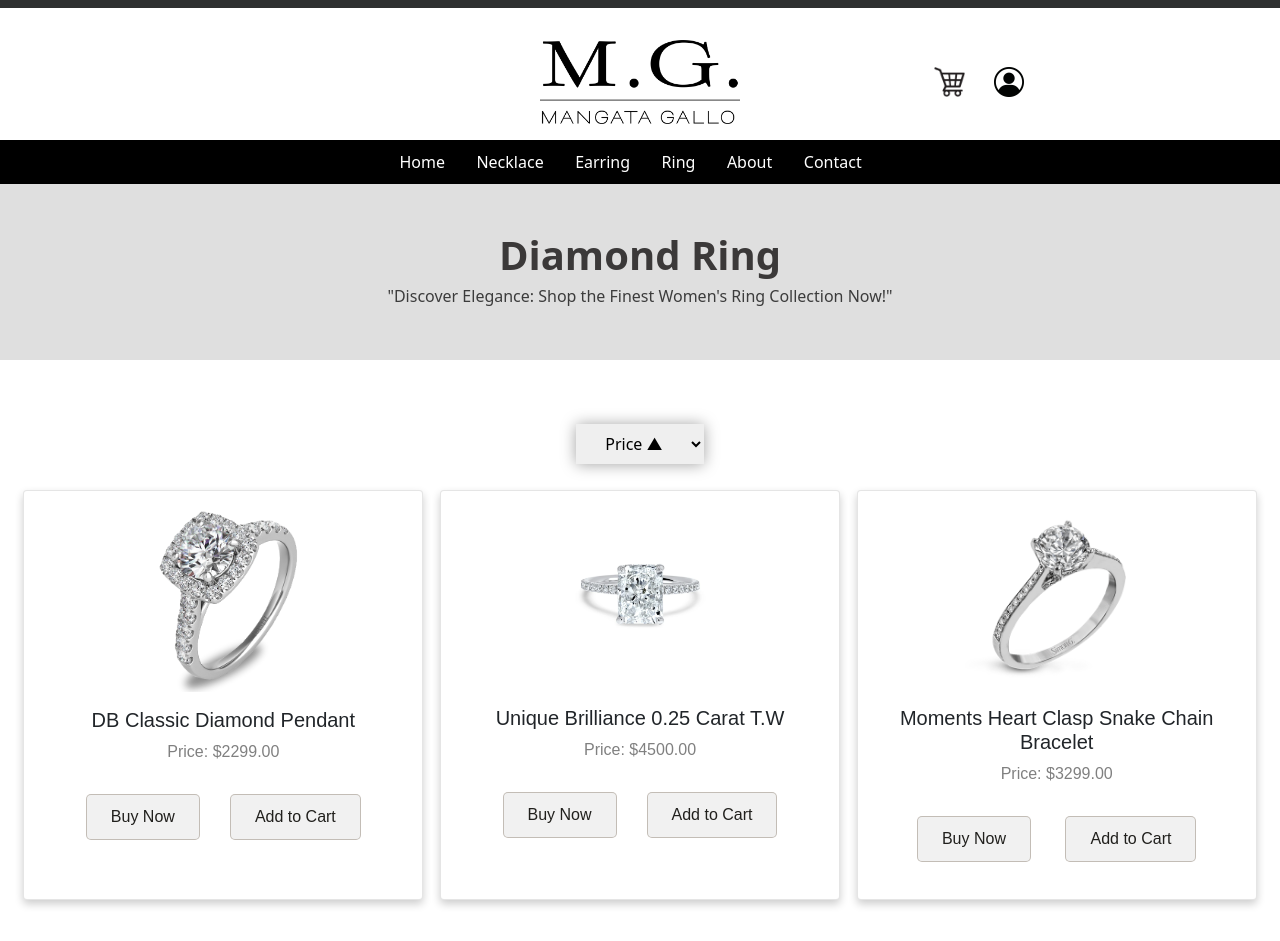
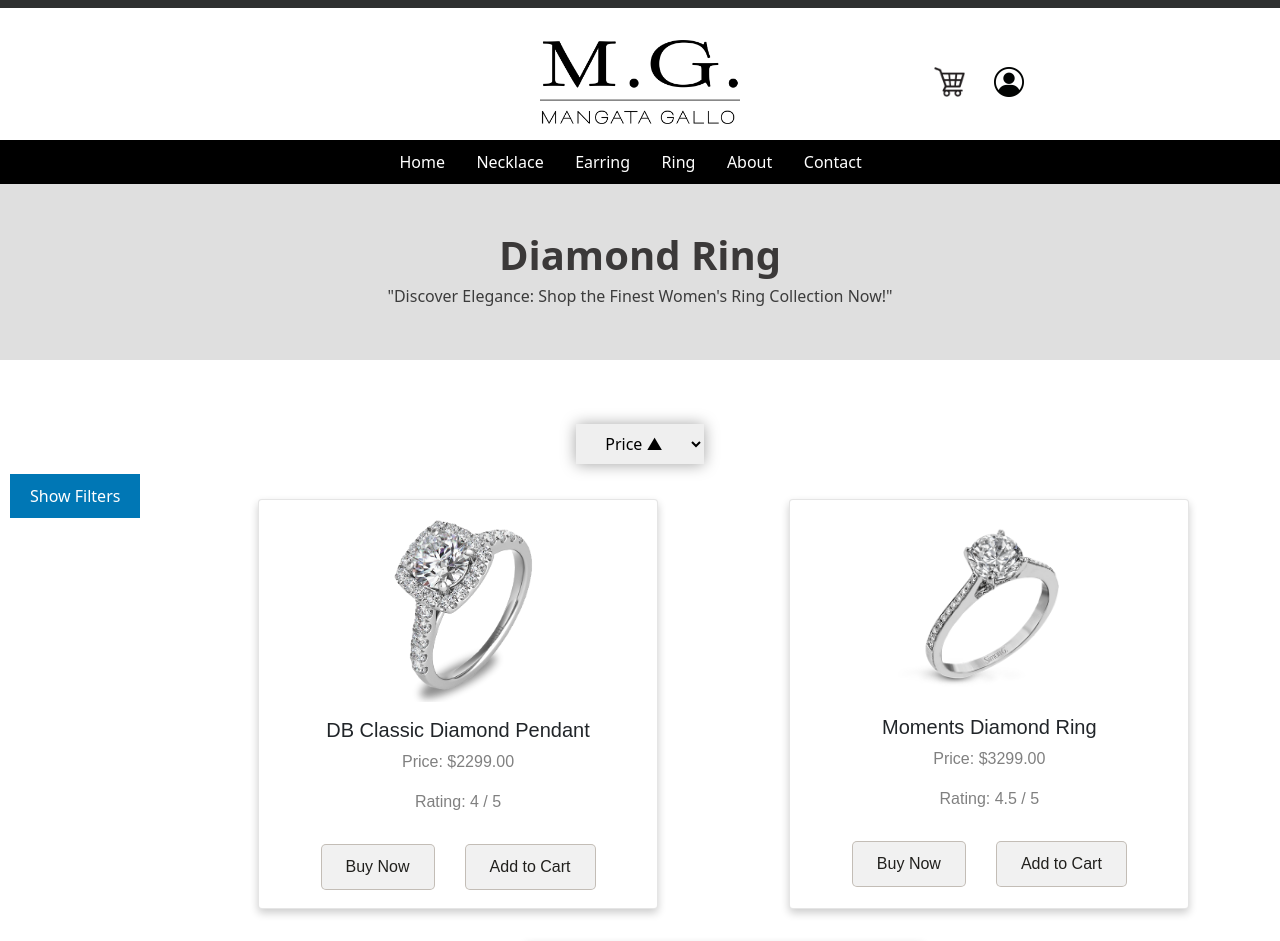
Before and after one commit to caylanwilcox/JewelryBusiness.React, a React (Create React App) app: page /Ring in a window 1280 px wide. Shown: the top 941 px of the page. Built offline with nearby package versions, Linux system fonts and the light colour scheme.

Commit message:
Filter and Buy now feature added

```diff
--- a/src/App.js
+++ b/src/App.js
@@ -7,13 +7,15 @@ import About from "./About"
 import ShoppingCart from './ShoppingCart';
 import Contact from './Contact'
 import {Routes, Route } from 'react-router-dom';
-
+import {useState} from 'react';
+import BuyNowPage from "./BuyNowPage"
 // In Necklace.js
 import Sidebar from './Sidebar'; // Adjust the path as necessary
 
 import { FilterProvider } from './FilterContext';
 
 function App() {
+
   return (
 
 
@@ -28,6 +30,7 @@ function App() {
         <Route path="/ShoppingCart" element={<ShoppingCart/>} />
         <Route path="/about" element={<About />} />
         <Route path="/Contact" element={<Contact/>}/>
+        <Route path="/buy-now" element={<BuyNowPage />} />
       </Routes>
       </FilterProvider>
   );
--- /dev/null
+++ b/src/BuyNowPage.js
@@ -0,0 +1,44 @@
+import React, { useContext } from 'react';
+import { FilterContext } from './FilterContext'; // Adjust the import path as necessary
+import './cssFiles/BuyNowPage.css';
+import Header from './Homepage/Header'
+import Footer from './Homepage/Footer'
+const BuyNowPage = () => {
+    const { selectedProduct } = useContext(FilterContext);
+
+    if (!selectedProduct) {
+        return (
+            <>
+                <Header />
+                <div className="buy-now-container">No product selected.</div>
+            </>
+        );
+    }
+
+    return (
+        <>
+            <Header />
+            <div className="buy-now-container">
+                <div className="product-details">
+                    <div className="product-image">
+                        <img src={selectedProduct.imageUrl} alt={selectedProduct.name} />
+                    </div>
+                    <div className="product-purchase-info">
+                        <div className="product-info">
+                            <h2 className="product-title">{selectedProduct.name}</h2>
+                            <p className="product-price">Price: ${selectedProduct.price.toFixed(2)}</p>
+                            {/* Additional product details here */}
+                        </div>
+                        <div className="payment-buttons">
+                            <button className="stripe-payment-button">Pay with Stripe</button>
+                            <button className="paypal-payment-button">Pay with PayPal</button>
+                        </div>
+                    </div>
+                </div>
+            </div>
+            <Footer/>
+        </>
+    );
+};
+
+export default BuyNowPage;
--- a/src/DropdownMenu.js
+++ b/src/DropdownMenu.js
@@ -1,7 +1,9 @@
-import React, { useState } from 'react';
+import React, { useState, useContext } from 'react';
 import './cssFiles/shop.css';
+import {FilterContext} from './FilterContext'
 function DropdownMenu() {
-  const [selectedOption, setSelectedOption] = useState('option1');
+  const { selectedOption, setSelectedOption }=useContext(FilterContext)
+
 
   const handleChange = (event) => {
     setSelectedOption(event.target.value);
@@ -10,7 +12,7 @@ function DropdownMenu() {
     <select value={selectedOption} onChange={handleChange} className='DropdownMenu'>
       <option value="option1">Price &#9650; </option>
       <option value="option2">Price &#9660;</option>
-      <option value="option3">Free Shipping</option>
+
     </select>
   );
 }
--- a/src/Earring.js
+++ b/src/Earring.js
@@ -1,78 +1,119 @@
+import React, { useContext } from 'react';
 import Header from './Homepage/Header';
 import Footer from './Homepage/Footer';
+import DropdownMenu from './DropdownMenu';
+import { useNavigate } from 'react-router-dom';
+import { FilterContext } from './FilterContext';
+
+// Import your earring images
+import Earring1 from './images/istockphoto-1390616610-612x612.jpg';
 import Earring2 from './images/5a58454b-e9e3-44aa-9256-da9dadaf2c2c.jpg.800x800_q85_background.jpg';
 import Asset from './images/Brilliance-Fine-Jewelry-0-25-Carat-T-W-Diamond-Stud-Earring-in-14K-White-Gold-I-J-I2-I3_058e720d-1d2d-4cdc-ba01-43839c6c41bb.8aff135d7c224ddd2aa7bef6656563e6.webp';
-import './cssFiles/Necklace.css';
-import Earring1 from './images/istockphoto-1390616610-612x612.jpg';
-import DropdownMenu from './DropdownMenu';
-const necklaces = [
+
+// Import CSS
+import Sidebar from './Sidebar';
+
+const earrings = [
   {
     id: 1,
-      name: 'DB Classic  Diamond Pendant',
+    name: 'DB Classic Diamond Earring',
     price: 1599,
     imageUrl: Earring1,
+    material: ['silver'],
+    rating: 4.5,
   },
   {
     id: 2,
-      name: 'Unique Brilliance 0.25 Carat T.W ',
+    name: 'Unique Brilliance 0.25 Carat T.W',
     price: 999,
-      imageUrl: Earring2,
+    imageUrl: Earring2,   material: ['gold'], rating: 4.5,
   },
   {
     id: 3,
-      name: 'Moments Heart Clasp Snake Chain Bracelet ',
+    name: 'Elegant Diamond Stud',
     price: 2299,
-      imageUrl: Asset,
+    imageUrl: Asset,   material: ['silver'], rating: 5,
   },
+  // Add more earring objects as needed
+];
 
-    // Add more necklace objects as needed
-  ];
-function Earring(){
-    return(
+function Earring() {
+  const { filters, setSelectedProduct, selectedOption } = useContext(FilterContext);
+  const navigate = useNavigate();
+
+  const handleBuyNow = (earring) => {
+    setSelectedProduct(earring);
+    navigate('/buy-now');
+  };
+
+  const filteredEarrings = earrings
+  .filter(earring => {
+    // Apply price filter
+    const minPrice = filters.price.min || 0;
+    const maxPrice = filters.price.max || Infinity;
+    const priceMatch = earring.price >= minPrice && earring.price <= maxPrice;
+
+    // Apply rating filter
+    const ratingMatch = filters.rating ? earring.rating >= filters.rating : true;
+
+    const materialMatch = earring.material.every(material => filters.material[material]);
+
+    return priceMatch && ratingMatch && materialMatch;
+  })
+  .sort((a, b) => {
+    // Apply sorting based on sortPreference
+    if (selectedOption === 'option1') {
+      return a.price - b.price; // Sort by price ascending
+    } else if (selectedOption === 'option2') {
+      return b.price - a.price; // Sort by price descending
+    }
+    return 0; // Default case or no sorting
+  });
+
+
+  return (
     <>
-        <Header/>
-        <section clasName="filter"></section>
+      <Header />
+      <section className="filter"></section>
       <div className='titleBck'>
         <div>
-    <h1 className='Title'>Diamond Earring</h1>
+          <h1 className='Title'>Diamond Earrings</h1>
           <h5 className='titleHeading'>"Discover Elegance: Shop the Finest Women's Earring Collection Now!"</h5>
         </div>
       </div>
-    <div className='dropNav'><DropdownMenu/></div>
+      <div className='dropNav'><DropdownMenu /></div>
+      <div className='pageContent'>
+        <Sidebar />
       <section className="Shop">
-
-    {necklaces.map((necklace) => (
-
-      <article>
-  <div key={necklace.id} className="headingCardContainer">
-
+        {filteredEarrings.map((earring) => (
+          <article key={earring.id} className="headingCardContainer">
             <div className="card">
-      <img src={necklace.imageUrl} alt={necklace.name} />
+              <img src={earring.imageUrl} alt={earring.name} />
               <div className="card-body">
                 <div className="card-title">
-          <h5>{necklace.name}</h5>
+                  <h5>{earring.name}</h5>
                 </div>
-        <p className="card-text">Price: ${necklace.price.toFixed(2)}</p>
+                <p className="card-text">Price: ${earring.price.toFixed(2)}</p>
+                <p className="card-rating">Rating: {earring.rating} / 5</p>
                 <div className="card-btn-container">
-          <a href="#" className="card-btn buy-now">
+                  <button onClick={() => handleBuyNow(earring)} className="card-btn buy-now">
                     Buy Now
-          </a>
+                  </button>
                   <button className="card-btn add-to-cart">
                     Add to Cart
                   </button>
                 </div>
               </div>
-    </div>
+
             </div>
           </article>
 
         ))}
       </section>
-
-        <Footer/>
+      </div>
+      <Footer />
     </>
-
-    )
+  );
 }
 
-export default Earring
+export default Earring;
--- a/src/FilterContext.js
+++ b/src/FilterContext.js
@@ -15,8 +15,11 @@ export const FilterProvider = ({ children }) => {
 
       silver: true
     }
+
   });
-
+  const [selectedOption, setSelectedOption] = useState('option1');
+  const [selectedProduct, setSelectedProduct] = useState(null);
+  //you want to create a function that will update the filters without errasing all the other values in the state
   const updateFilters = (filterName, value) => {
     setFilters(prevFilters => ({
       ...prevFilters,
@@ -25,7 +28,7 @@ export const FilterProvider = ({ children }) => {
   };
 
   return (
-    <FilterContext.Provider value={{ filters, updateFilters }}>
+    <FilterContext.Provider value={{ filters, updateFilters,selectedOption, setSelectedOption ,selectedProduct, setSelectedProduct }}>
       {children}
     </FilterContext.Provider>
   );
--- a/src/Homepage/MainContent.js
+++ b/src/Homepage/MainContent.js
@@ -18,7 +18,7 @@ const MainContent = () => {
             <div className="bannertext">
               <p>
                 Dazzle with Timeless Elegance – A Collection of Beautiful Necklaces that Will Elevate Your Style.{" "}
-                <span className="buyNow"><a href="/Necklace">Shop Now</a> -&gt;</span>
+
               </p>
             </div>
           </div>
@@ -36,14 +36,7 @@ const MainContent = () => {
               <div className="card-body">
                 <div className="card-title"><h5>Round Diamond Earrings</h5></div>
                 <p className="card-text">18K White Gold</p>
-                <div className="card-btn-container">
-                  <a href="#" className="card-btn buy-now">
-                    Buy Now
-                  </a>
-                  <button className="card-btn add-to-cart">
-                    Add to Cart
-                  </button>
-                </div>
+
               </div>
             </div>
             </Link>
@@ -58,14 +51,7 @@ const MainContent = () => {
               <div className="card-body">
                 <h5 className="card-title">Petite Twist Diamond Engagement</h5>
                 <p className="card-text">Beautiful 14k White Gold</p>
-                <div className="card-btn-container">
-                  <a href="#" className="card-btn buy-now">
-                    Buy Now
-                  </a>
-                  <button className="card-btn add-to-cart">
-                    Add to Cart
-                  </button>
-                </div>
+
               </div>
             </div>
             </Link>
@@ -80,14 +66,7 @@ const MainContent = () => {
               <div className="card-body">
                 <div className="card-title" ><h5> Round Brilliant Diamond Pendant</h5></div>
                 <p> Classic round brilliant diamond pendant.</p>
-                <div className="card-btn-container">
-                  <a href="#" className="card-btn buy-now">
-                    Buy Now
-                  </a>
-                  <button className="card-btn add-to-cart">
-                    Add to Cart
-                  </button>
-                </div>
+
               </div>
             </div>
             </Link>
--- a/src/Necklace.js
+++ b/src/Necklace.js
@@ -1,4 +1,4 @@
-import React, {useContext} from 'react';
+import React, { useContext } from 'react';
 import Footer from './Homepage/Footer'
 import Header from './Homepage/Header'
 import necklaz from './images/N102186_01.jpg';
@@ -9,7 +9,7 @@ import DropdownMenu from './DropdownMenu';
 import './cssFiles/sidebar.css';
 // In Necklace.js
 import Sidebar from './Sidebar';
-
+import { useNavigate } from 'react-router-dom';
 import { FilterContext } from './FilterContext';
 
 const necklaces = [
@@ -19,7 +19,7 @@ const necklaces = [
     price: 3359,
     rating: 5,
     imageUrl: necklaz,
-    material: [ 'silver']
+    material: ['silver']
   },
   {
     id: 2,
@@ -27,7 +27,7 @@ const necklaces = [
     price: 1599,
     imageUrl: Asset,
     rating: 3.5,
-    material: [ 'gold']
+    material: ['gold']
   },
   {
     id: 3,
@@ -35,7 +35,7 @@ const necklaces = [
     price: 1150,
     imageUrl: SnakeChain,
     rating: 4.5,
-    material:[ 'silver'],
+    material: ['silver'],
   },
 
   // Add more necklace objects as needed
@@ -43,7 +43,13 @@ const necklaces = [
 
 const Necklace = () => {
   // Sort the necklaces array by price in ascending order
-  const { filters } = useContext(FilterContext);
+  const { filters, setSelectedProduct, selectedOption, selectedProduct } = useContext(FilterContext);
+  const navigate = useNavigate();
+
+  const handleBuyNow = (product) => {
+    setSelectedProduct(product);
+    navigate('/buy-now');
+  };
   const filteredNecklaces = necklaces
     .filter(necklace => {
       // Apply price filter
@@ -58,7 +64,16 @@ const filteredNecklaces = necklaces
 
       return priceMatch && ratingMatch && materialMatch;
     })
-.sort((a, b) => a.price - b.price);
+    .sort((a, b) => {
+      // Apply sorting based on sortPreference
+      if (selectedOption === 'option1') {
+        return a.price - b.price; // Sort by price ascending
+      } else if (selectedOption === 'option2') {
+        return b.price - a.price; // Sort by price descending
+      }
+      return 0; // Default case or no sorting
+    });
+
 
   return (
     <>
@@ -69,9 +84,9 @@ const filteredNecklaces = necklaces
           <h5 className='titleHeading'>"Discover Elegance: Shop the Finest Women's Necklaces Collection Now!"</h5>
         </div>
       </div>
-      <div className='dropNav'><DropdownMenu/></div>
+      <div className='dropNav'><DropdownMenu /></div>
       <div className='pageContent'>
-        <Sidebar/>
+        <Sidebar />
         <section className="Shop">
           {filteredNecklaces.map((necklace) => (
             <article key={necklace.id} className="headingCardContainer">
@@ -84,9 +99,9 @@ const filteredNecklaces = necklaces
                   <p className="card-text">Price: ${necklace.price.toFixed(2)}</p>
                   <p className="card-rating">Rating: {necklace.rating} / 5</p>
                   <div className="card-btn-container">
-                    <a href="#" className="card-btn buy-now">
+                    <button onClick={() => handleBuyNow(necklace)} className="card-btn buy-now">
                       Buy Now
-                    </a>
+                    </button>
                     <button className="card-btn add-to-cart">
                       Add to Cart
                     </button>
@@ -97,7 +112,7 @@ const filteredNecklaces = necklaces
           ))}
         </section>
       </div>
-      <Footer/>
+      <Footer />
     </>
   );
 };
--- a/src/RatingFilter.js
+++ b/src/RatingFilter.js
@@ -19,7 +19,7 @@ const RatingFilter = () => {
         value={filters.rating || 0}
         onChange={(e) => handleChange(e.target.value)}
       />
-      <div>Selected Rating: {filters.rating || 'None'}</div>
+      <div>Selected Rating: {filters.rating || ' '} / 5 </div>
     </div>
   );
 };
--- a/src/Ring.js
+++ b/src/Ring.js
@@ -1,78 +1,111 @@
+import React, { useContext } from 'react';
 import Header from './Homepage/Header';
 import Footer from './Homepage/Footer';
 import DropdownMenu from './DropdownMenu';
 import weddingRing from './images/wedding-ring-custom-engagement-rings-wedding-bands-diamond-jewelry-37.png';
 import ring1 from './images/radiant_.png';
 import ring2 from './images/TR713_WHITE_18K_SEMI.png';
+import Sidebar from './Sidebar';
+import { useNavigate } from 'react-router-dom';
+import { FilterContext } from './FilterContext';
+
+import './cssFiles/sidebar.css';
 const necklaces = [
     {
       id: 1,
       name: 'DB Classic  Diamond Pendant',
       price: 2299,
-      imageUrl: weddingRing,
+      rating: 4,
+      imageUrl: weddingRing, material: ['silver']
     },
     {
       id: 2,
-      name: 'Unique Brilliance 0.25 Carat T.W ',
+      name: 'Unique Brilliance 0.25 Carat T.W ',    rating: 5,
       price: 4500,
-      imageUrl: ring1,
+      imageUrl: ring1, material: ['silver']
     },
     {
       id: 3,
-      name: 'Moments Heart Clasp Snake Chain Bracelet ',
-      price: 3299,
-      imageUrl: ring2,
+      name: 'Moments Diamond Ring',
+      price: 3299,    rating: 4.5,
+      imageUrl: ring2,    material: ['silver'],
     },
 
     // Add more necklace objects as needed
   ];
 function Ring(){
-    return(
+  const { filters, setSelectedProduct, selectedOption, selectedProduct } = useContext(FilterContext);
+  const navigate = useNavigate();
+
+  const handleBuyNow = (product) => {
+    setSelectedProduct(product);
+    navigate('/buy-now');
+  };
+  const filteredRings = necklaces
+    .filter(rings => {
+      // Apply price filter
+      const minPrice = filters.price.min || 0;
+      const maxPrice = filters.price.max || Infinity;
+      const priceMatch = rings.price >= minPrice && rings.price <= maxPrice;
+
+      // Apply rating filter
+      const ratingMatch = filters.rating ? rings.rating >= filters.rating : true;
+
+      const materialMatch = rings.material.every(material => filters.material[material]);
+
+      return priceMatch && ratingMatch && materialMatch;
+    })
+    .sort((a, b) => {
+      // Apply sorting based on sortPreference
+      if (selectedOption === 'option1') {
+        return a.price - b.price; // Sort by price ascending
+      } else if (selectedOption === 'option2') {
+        return b.price - a.price; // Sort by price descending
+      }
+      return 0; // Default case or no sorting
+    });
+
+    return (
       <>
-        <Header/>
-        <section clasName="filter"></section>
+        <Header />
+        <section className="filter"></section>
         <div className='titleBck'>
           <div>
             <h1 className='Title'>Diamond Ring</h1>
             <h5 className='titleHeading'>"Discover Elegance: Shop the Finest Women's Ring Collection Now!"</h5>
           </div>
         </div>
-    <div className='dropNav'><DropdownMenu/></div>
+        <div className='dropNav'><DropdownMenu /></div>
+        <div className='pageContent'>
+          <Sidebar />
           <section className="Shop">
-
-    {necklaces.map((necklace) => (
-
-      <article>
-  <div key={necklace.id} className="headingCardContainer">
-
+            {filteredRings.map((ring) => (
+              <article key={ring.id} className="headingCardContainer">
                 <div className="card">
-      <img src={necklace.imageUrl} alt={necklace.name} />
+                  <img src={ring.imageUrl} alt={ring.name} />
                   <div className="card-body">
                     <div className="card-title">
-          <h5>{necklace.name}</h5>
+                      <h5>{ring.name}</h5>
                     </div>
-        <p className="card-text">Price: ${necklace.price.toFixed(2)}</p>
+                    <p className="card-text">Price: ${ring.price.toFixed(2)}</p>
+                    <p className="card-rating">Rating: {ring.rating} / 5</p>
                     <div className="card-btn-container">
-          <a href="#" className="card-btn buy-now">
+                      <button onClick={() => handleBuyNow(ring)} className="card-btn buy-now">
                         Buy Now
-          </a>
+                      </button>
                       <button className="card-btn add-to-cart">
                         Add to Cart
                       </button>
                     </div>
                   </div>
                 </div>
-  </div>
               </article>
-
             ))}
           </section>
-
-        <Footer/>
+        </div>
+        <Footer />
       </>
-
-    )
+    );
   }
 
-
-export default Ring
+  export default Ring;
--- a/src/Sidebar.js
+++ b/src/Sidebar.js
@@ -1,18 +1,30 @@
-import React from 'react';
+import React, { useState } from 'react';
 import RatingFilter from './RatingFilter';
 import PriceFilter from './PriceFilter';
-import NecklaceSizeFilter from './NecklaceSizeFilter';
+
 import MaterialFilter from './MaterialFilter';
 
 const Sidebar = () => {
+  const [isFilterVisible, setIsVisible]=useState(false)
+  function toggleVisibility(){
+    setIsVisible(!isFilterVisible)
+  }
   return (
     <div className="sideBarContainer">
+      <button onClick={toggleVisibility}>
+        {isFilterVisible ? 'Hide Filters' : 'Show Filters'}
+      </button>
+
+      {isFilterVisible && (
+        <>
           <RatingFilter />
           <PriceFilter />
-
           <MaterialFilter />
           {/* Other sidebar content */}
+        </>
+      )}
     </div>
   );
 };
+
 export default Sidebar;
--- /dev/null
+++ b/src/cssFiles/BuyNowPage.css
@@ -0,0 +1,87 @@
+.buy-now-container {
+    max-width: 1024px;
+    margin: 2rem auto;
+    padding: 1rem;
+    background-color: #f9f9f9; /* soft background color */
+    border-radius: 8px;
+    box-shadow: 0 4px 6px rgba(0, 0, 0, 0.1);
+    display: flex;
+    flex-direction: column;
+    align-items: center;
+}
+
+.product-details {
+    display: flex;
+    align-items: flex-start;
+    justify-content: center;
+    padding: 1rem;
+    width: 100%;
+}
+
+.product-image {
+    flex: 1;
+    padding: 1rem;
+}
+
+.product-image img {
+    max-width: 100%;
+    height: auto;
+    border-radius: 4px;
+}
+
+.product-purchase-info {
+    flex: 2;
+    display: flex;
+    flex-direction: column;
+    padding: 1rem;
+}
+
+.product-info {
+    margin-bottom: 2rem;
+}
+
+.product-title {
+    font-size: 1.75rem;
+    color: #333;
+    margin-bottom: 0.5rem;
+}
+
+.product-price {
+    font-size: 1.5rem;
+    color: #666;
+}
+
+.payment-buttons {
+    display: flex;
+    justify-content: flex-end;
+    gap: 1rem;
+}
+
+.stripe-payment-button, .paypal-payment-button {
+    border: none;
+    padding: 12px 24px;
+    border-radius: 4px;
+    cursor: pointer;
+    font-size: 1rem;
+    font-weight: bold;
+    transition: opacity 0.3s ease;
+}
+
+.stripe-payment-button {
+    background-color: #f1f1f1; /* Blue background */
+    border: solid 1px #d2b48cbc;
+    color:#6f5635;; /* White text */
+    padding: 10px 24px; /* Some padding */
+}
+
+.paypal-payment-button {
+    background-color: #f1f1f1; /* Blue background */
+    border: solid 1px #d2b48cbc;
+    color:#6f5635;; /* White text */
+    padding: 10px 24px; /* Some padding */
+}
+
+.stripe-payment-button:hover, .paypal-payment-button:hover{
+    background-color: #fff2e0; /* White background */
+    color: #fbd6a6; /* Green text */
+}
--- a/src/cssFiles/shop.css
+++ b/src/cssFiles/shop.css
@@ -138,8 +138,8 @@ margin:auto;
 
 /* Change the background of the buttons on hover */
 .headingCardContainer .card .card-btn-container .card-btn:hover {
-  background-color: white; /* White background */
-  color: #008CBA; /* Blue text */
+  background-color: #fff2e0; /* White background */
+  color: #fbd6a6; /* Green text */
 }
 
 
```
Lines whose indentation alone changed are shown as unchanged.
